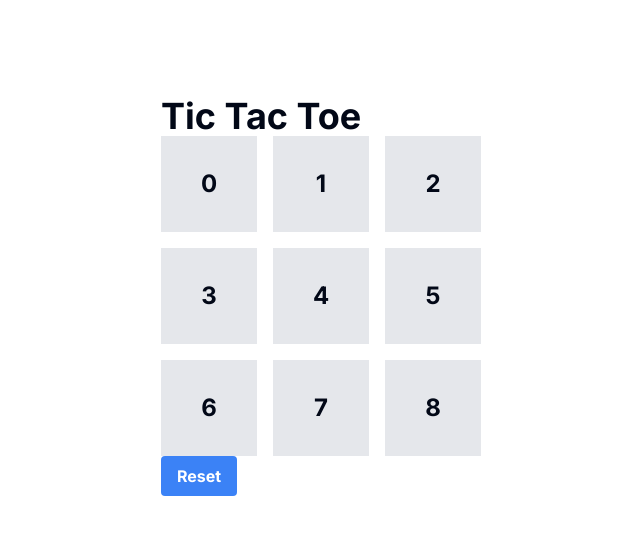
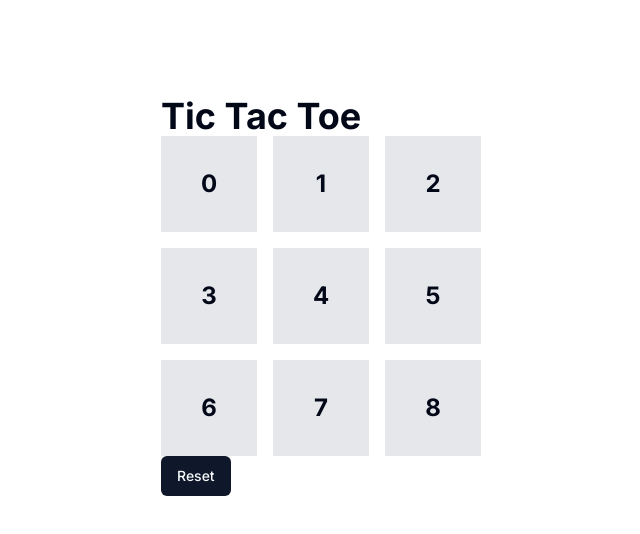
Before and after one commit to rashidlasker/websocket-tictactoe, a Next.js app in the folder frontend/: page / in a window 1280 px wide. Shown: the top 534 px of the page, without its empty margins (319-959 px from the left). Built offline with nearby package versions, Linux system fonts and the light colour scheme.

Commit message:
add button

```diff
--- a/frontend/package.json
+++ b/frontend/package.json
@@ -9,6 +9,7 @@
     "lint": "next lint"
   },
   "dependencies": {
+    "@radix-ui/react-slot": "^1.0.2",
     "class-variance-authority": "^0.7.0",
     "clsx": "^2.1.1",
     "lucide-react": "^0.376.0",
--- a/frontend/src/components/game.tsx
+++ b/frontend/src/components/game.tsx
@@ -1,3 +1,4 @@
+import { Button } from "./ui/button";
 
 const Game: React.FC = () =>{
     const size = 3;
@@ -14,9 +15,9 @@
             </button>
           ))}
         </div>
-        <button className="bg-blue-500 text-white font-bold px-4 py-2 rounded">
+        <Button>
           Reset
-        </button>
+        </Button>
       </div>
     );
   }
--- /dev/null
+++ b/frontend/src/components/ui/button.tsx
@@ -0,0 +1,56 @@
+import * as React from "react"
+import { Slot } from "@radix-ui/react-slot"
+import { cva, type VariantProps } from "class-variance-authority"
+
+import { cn } from "@/lib/utils"
+
+const buttonVariants = cva(
+  "inline-flex items-center justify-center whitespace-nowrap rounded-md text-sm font-medium ring-offset-background transition-colors focus-visible:outline-none focus-visible:ring-2 focus-visible:ring-ring focus-visible:ring-offset-2 disabled:pointer-events-none disabled:opacity-50",
+  {
+    variants: {
+      variant: {
+        default: "bg-primary text-primary-foreground hover:bg-primary/90",
+        destructive:
+          "bg-destructive text-destructive-foreground hover:bg-destructive/90",
+        outline:
+          "border border-input bg-background hover:bg-accent hover:text-accent-foreground",
+        secondary:
+          "bg-secondary text-secondary-foreground hover:bg-secondary/80",
+        ghost: "hover:bg-accent hover:text-accent-foreground",
+        link: "text-primary underline-offset-4 hover:underline",
+      },
+      size: {
+        default: "h-10 px-4 py-2",
+        sm: "h-9 rounded-md px-3",
+        lg: "h-11 rounded-md px-8",
+        icon: "h-10 w-10",
+      },
+    },
+    defaultVariants: {
+      variant: "default",
+      size: "default",
+    },
+  }
+)
+
+export interface ButtonProps
+  extends React.ButtonHTMLAttributes<HTMLButtonElement>,
+    VariantProps<typeof buttonVariants> {
+  asChild?: boolean
+}
+
+const Button = React.forwardRef<HTMLButtonElement, ButtonProps>(
+  ({ className, variant, size, asChild = false, ...props }, ref) => {
+    const Comp = asChild ? Slot : "button"
+    return (
+      <Comp
+        className={cn(buttonVariants({ variant, size, className }))}
+        ref={ref}
+        {...props}
+      />
+    )
+  }
+)
+Button.displayName = "Button"
+
+export { Button, buttonVariants }
--- a/frontend/tailwind.config.ts
+++ b/frontend/tailwind.config.ts
@@ -1,4 +1,5 @@
 import type { Config } from "tailwindcss"
+import { fontFamily } from "tailwindcss/defaultTheme"
 
 const config = {
   darkMode: ["class"],
@@ -72,6 +73,9 @@
         "accordion-down": "accordion-down 0.2s ease-out",
         "accordion-up": "accordion-up 0.2s ease-out",
       },
+      fontFamily: {
+        sans: ["var(--font-sans)", ...fontFamily.sans],
+      },
     },
   },
   plugins: [require("tailwindcss-animate")],
```
Also changed, not shown: 1 other file (tests, documents, lock files or other folders).
